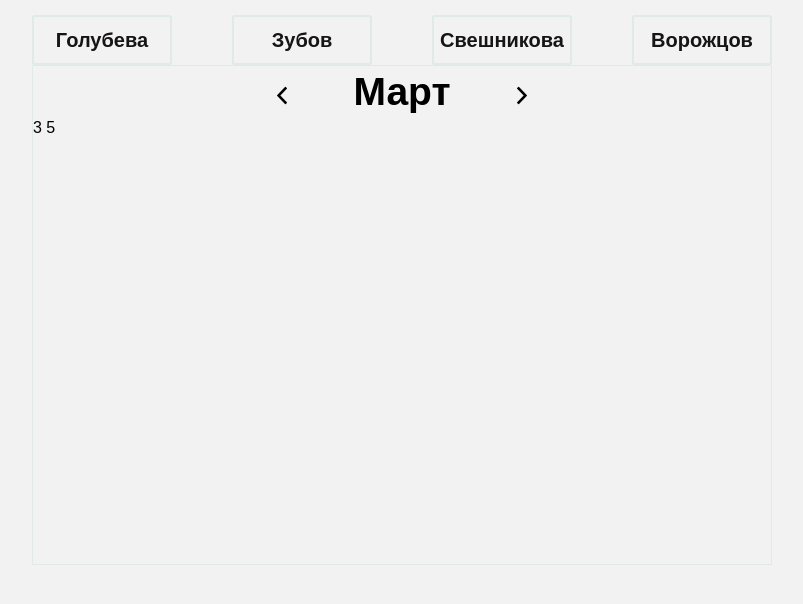
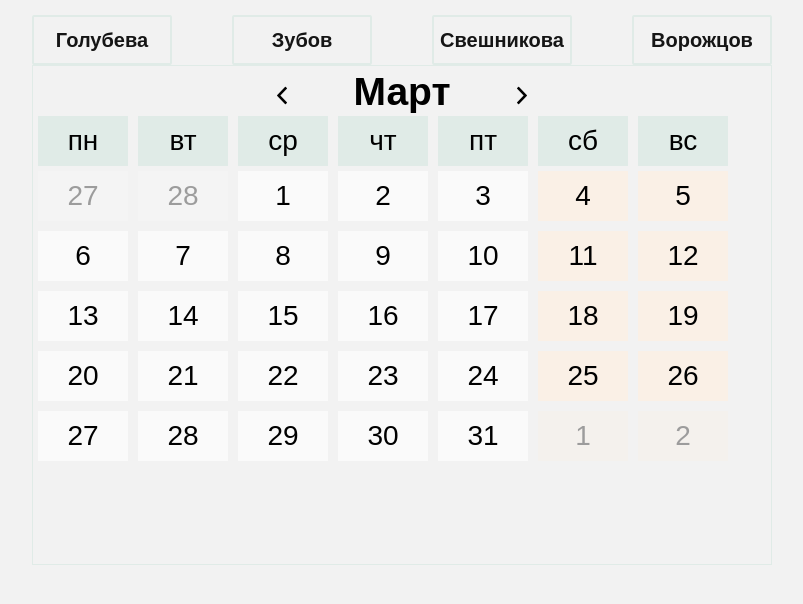
Before and after one commit to karambafe/callboard, a Vue app: page /#/ in a window 1280 px wide. Shown: the top 604 px of the page, without its empty margins (238-1041 px from the left). Built offline with nearby package versions, Linux system fonts and the light colour scheme.

Commit message:
calculate days in previous, current and next months

```diff
--- a/src/components/Calendar.vue
+++ b/src/components/Calendar.vue
@@ -6,26 +6,25 @@
       <div v-if="year != 2017" class="year">{{ year }}</div>
       <i v-on:click="switchNextMonth" class="button ion-chevron-right"></i>
     </div>
+    <div class="row">
+      <div v-for="day in days" class="cell cell_days">{{ day }}</div>
+    </div>
+    <div class="wrapper">
+      <div
+        v-for="item in daysArr"
+        class="cell"
+        v-bind:class="{ cell_hidden : !item.currentMonth }"
+      >
+        {{ item.day }}
+      </div>
+    </div>
+  </div>
 
-    {{ firstDayInMonth }}
-    {{ lastDayInMonth }}
-  </div>
+
 
 </template>
 
 <script>
-  Date.prototype.daysInMonth = function() {
-    return 33 - new Date(this.getFullYear(), this.getMonth(), 33).getDate();
-  };
-
-  Date.prototype.firstDayInMonth = function() {
-    return new Date(this.getFullYear(), this.getMonth(), 1).getDay();
-  };
-
-  Date.prototype.lastDayInMonth = function() {
-    return new Date(this.getFullYear(), this.getMonth(), this.daysInMonth()).getDay();
-  };
-
   var date = new Date();
 
   export default {
@@ -34,9 +33,7 @@
       return {
         year: date.getFullYear(),
         month: date.getMonth(),
-        daysInMonth: date.daysInMonth(),
-        firstDayInMonth: date.firstDayInMonth(),
-        lastDayInMonth: date.lastDayInMonth(),
+        days: ['пн', 'вт', 'ср', 'чт', 'пт', 'сб', 'вс'],
         months: [
           { id: 0, name: 'Январь' },
           { id: 1, name: 'Февраль' },
@@ -51,6 +48,7 @@
           { id: 10, name: 'Ноябрь' },
           { id: 11, name: 'Декабрь' },
         ],
+        arr: [],
       }
     },
     methods: {
@@ -71,6 +69,95 @@
           this.month = this.month + 1;
         }
       },
+      calculateMonth: function (month) {
+        let returnMonth;
+        if (month  == 12) {
+          returnMonth = 0;
+        } else if (month == -1) {
+          returnMonth = 11;
+        } else {
+          returnMonth = month
+        }
+
+        return returnMonth;
+      },
+      calculateYearForPreviousMonth: function (month, year) {
+        let returnYear;
+        if (month  == 0) {
+          returnYear = year - 1;
+        } else {
+          returnYear = year
+        }
+
+        return returnYear;
+      },
+      calculateYearForNextMonth: function (month, year) {
+        let returnYear;
+        if (month  == 11) {
+          returnYear = year +1 ;
+        } else {
+          returnYear = year
+        }
+
+        return returnYear;
+      },
+      getDaysInMOnth: function (year, month) {
+        return 33 - new Date(year, month, 33).getDate();
+      }
+    },
+    computed: {
+      daysInCurrentMonth () {
+        return this.getDaysInMOnth(this.year, this.month);
+      },
+      firstDayInMonth () {
+        return new Date(this.year, this.month, 1).getDay();
+      },
+      lastDayInMonth () {
+        return new Date(this.year, this.month, this.daysInCurrentMonth).getDay();
+      },
+      daysArr () {
+        this.arr.length = 0;
+        let firstDayInMonth;
+        if (this.firstDayInMonth == 0) {
+          firstDayInMonth = 7;
+        } else {
+          firstDayInMonth = this.firstDayInMonth;
+        }
+
+        for (let i = 0; i < firstDayInMonth - 1; i++) {
+          this.arr.push({
+            day: this.getDaysInMOnth(this.year, this.month -1) - firstDayInMonth + 2 + i,
+            month: this.calculateMonth(this.month - 1),
+            currentMonth: false,
+            year: this.calculateYearForPreviousMonth(this.month, this.year),
+          });
+        }
+
+        for (let i = 1; i <= this.daysInCurrentMonth; i++) {
+          this.arr.push({
+            day: i,
+            month: this.month,
+            year: this.year,
+            currentMonth: true,
+          });
+        }
+
+        let lastDayInMonth;
+        if (this.lastDayInMonth == 0) {
+          lastDayInMonth = 7;
+        } else {
+          lastDayInMonth = this.lastDayInMonth;
+        }
+        for (let i = 1; i <= 7 - lastDayInMonth; i++) {
+          this.arr.push({
+            day: i,
+            month: this.calculateMonth(this.month + 1),
+            year: this.calculateYearForNextMonth(this.month, this.year),
+            currentMonth: false,
+          });
+        }
+        return this.arr;
+      },
     }
   };
 </script>
```
